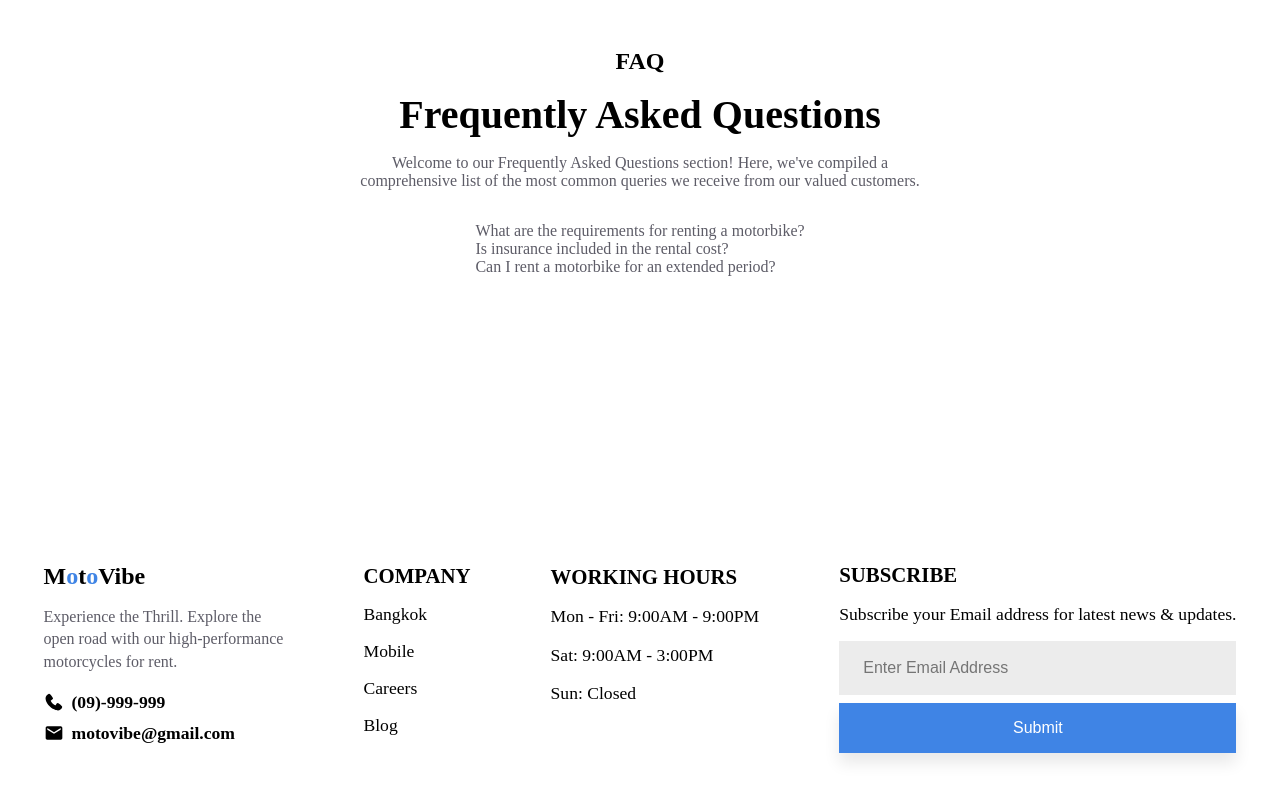
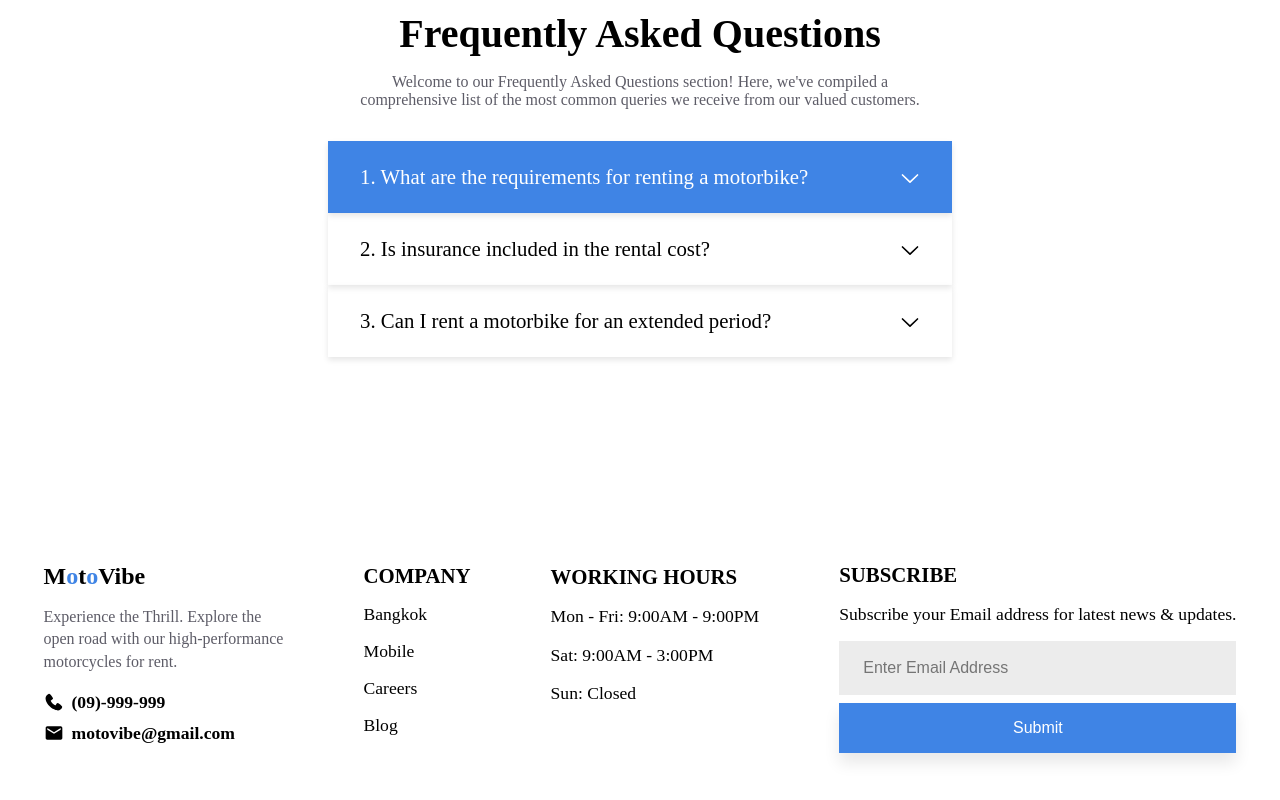
Before and after one commit to OnigiriKing/moto-vibe, a React (Create React App) app: page / in a window 1280 px wide. Shown: the part 3750-4550 px from the top of the page. Built offline with nearby package versions, Linux system fonts and the light colour scheme.

Commit message:
FAQ update

```diff
--- a/src/pages/homePage/components/Questions.jsx
+++ b/src/pages/homePage/components/Questions.jsx
@@ -1,4 +1,9 @@
+import {homeSvg} from "../../../svg/homeSvg"
+import React from "react";
+
 export default function Questions() {
+  const [faq, setQ] = React.useState("Q1")
+
   return (
     <div id="questions-screen">
       <div className="questions-wrapper">
@@ -13,22 +18,29 @@ export default function Questions() {
         </div>
         <div className="all-questions">
           <div className="faq-question">
-            <div>
-              <p>What are the requirements for renting a motorbike?</p>
+            <div  className={faq==="Q1"?"active-question":""} onClick={() => faq !=="Q1"?setQ("Q1"):setQ("Q0")}>
+              <h3>1. What are the requirements for renting a motorbike?</h3> {homeSvg(20).arrow}
             </div>
-            <div></div>
+            <div
+            className={`questions-slide ${faq==="Q1"?"active-answer":""}`}>
+
+            </div>
           </div>
           <div className="faq-question">
-            <div>
-              <p>Is insurance included in the rental cost?</p>
+            <div
+            className={faq==="Q2"?"active-question":""}
+            onClick={() => faq !=="Q2"?setQ("Q2"):setQ("Q0")}>
+              <h3>2. Is insurance included in the rental cost?</h3>{homeSvg(20).arrow}
             </div>
-            <div></div>
+            <div
+            className={`questions-slide ${faq==="Q1"?"active-answer":""}`}></div>
           </div>
           <div className="faq-question">
-            <div>
-              <p>Can I rent a motorbike for an extended period?</p>
+            <div
+            className={faq==="Q3"?"active-question":""} onClick={() => faq !=="Q3"?setQ("Q3"):setQ("Q0")}>
+              <h3>3. Can I rent a motorbike for an extended period?</h3> {homeSvg(20).arrow}
             </div>
-            <div></div>
+            <div className={`questions-slide ${faq==="Q1"?"active-answer":""}`}></div>
           </div>
         </div>
       </div>
--- a/src/styles/homePage/_homeStyle.scss
+++ b/src/styles/homePage/_homeStyle.scss
@@ -519,7 +519,42 @@
     max-width: 35rem;
     display: flex;
     flex-direction: column;
+    margin-bottom: 2rem;
     row-gap: 1rem;
-    margin-bottom: 2rem;
+  }
+
+  .all-questions {
+
+  }
+
+  .faq-question {
+
+
+    div:nth-child(1) {
+      padding: 1.5rem 2rem;
+      width: 35rem;
+      cursor: pointer;
+      box-shadow: 0 3px 6px 0 rgba(0,0,0,.1);
+      display: flex;
+      justify-content: space-between;
+      transition: background-color .3s ease;
+
+      svg {
+        transform: rotate(90deg);
+      }
+
+      h3 {
+        transition: color .1s;
+        font-weight: 500;
+    }
+  }
   }
 }
+
+.active-question {
+  background-color: $primColor;
+  color: #FFFF;
+}
+.active-answer {
+
+}
```
Also changed, not shown: src/dist/style.css, 1 other file (tests, documents, lock files or other folders).
